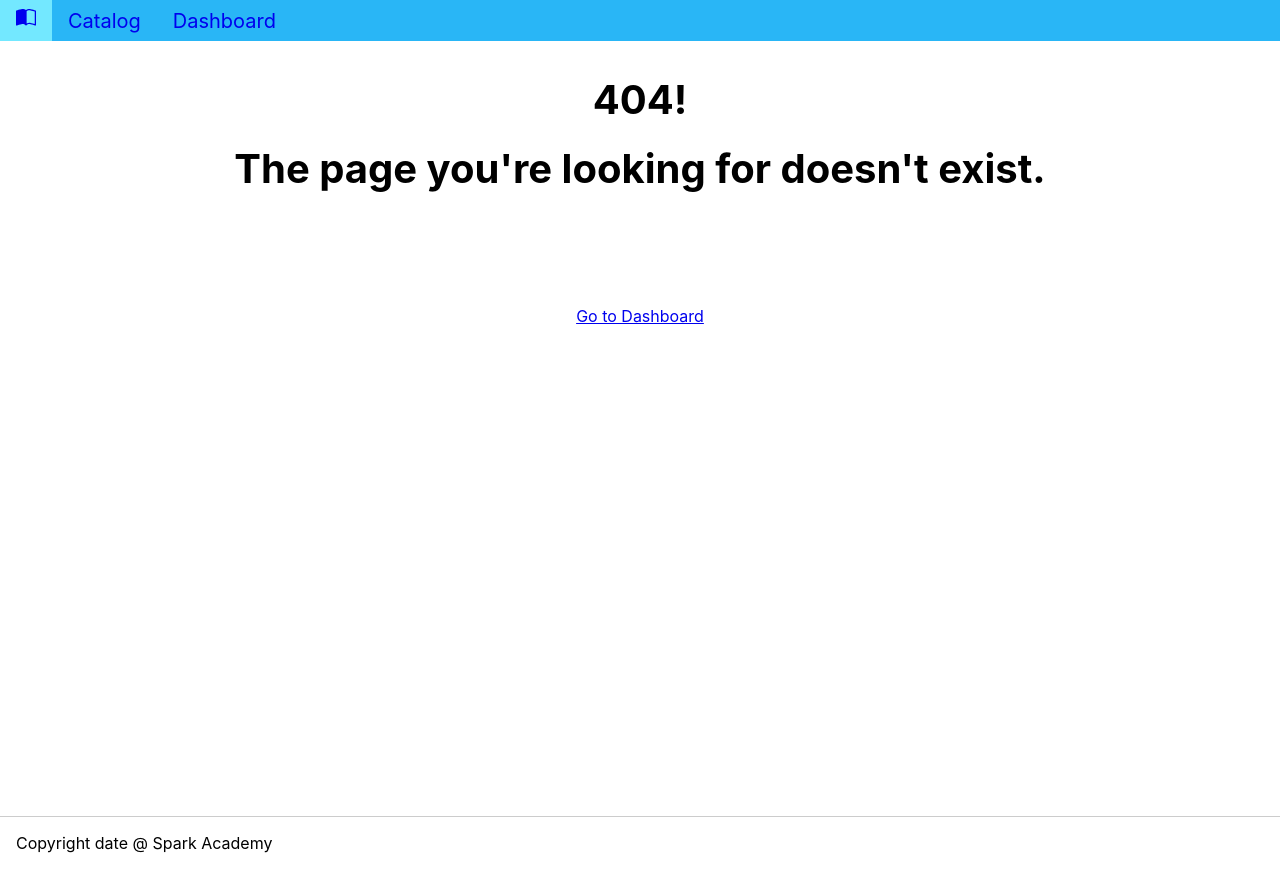
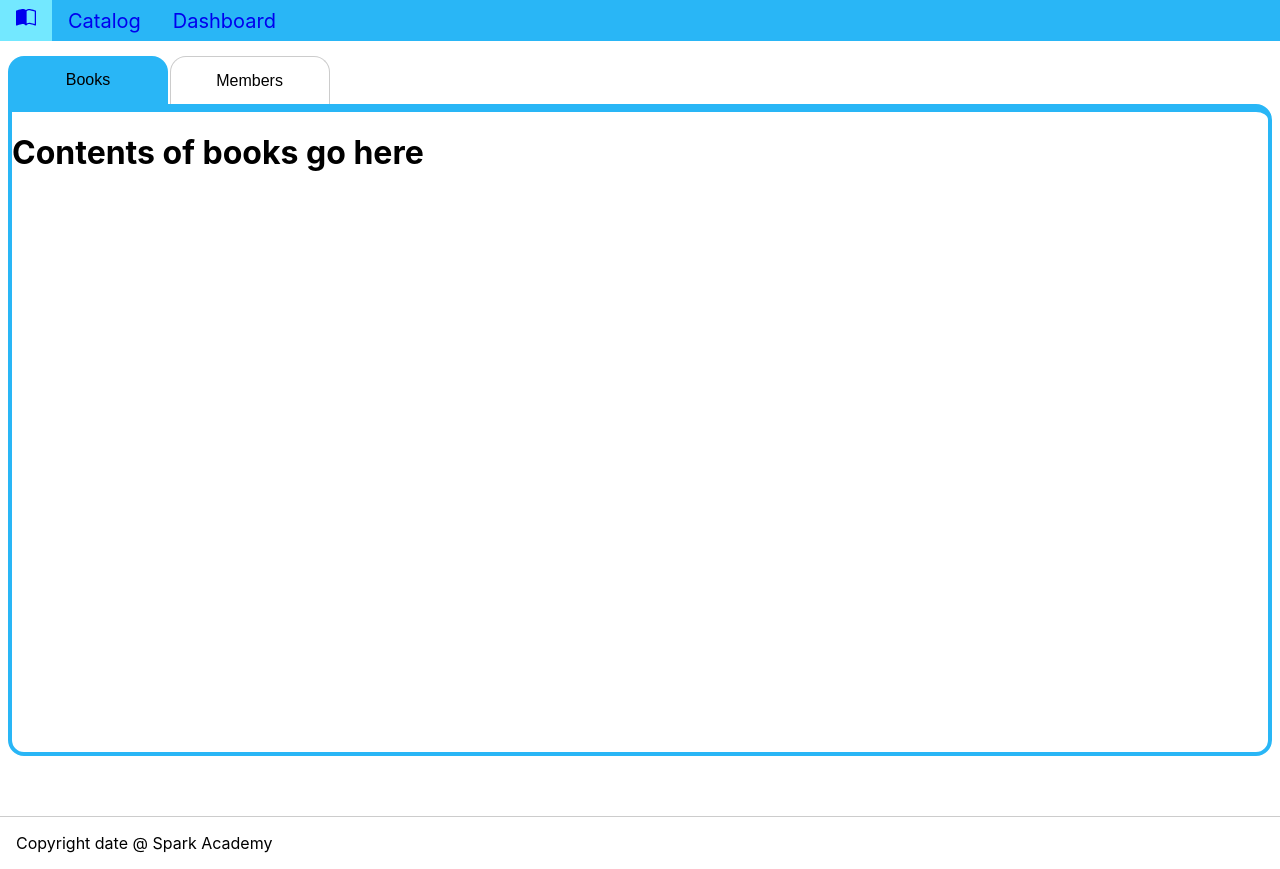
Before and after one commit to MadhaviImashi/LMS_frontend, a React (Create React App) app: page / in a window 1280 px wide. Before the commit this address had no page. Built offline with nearby package versions, Linux system fonts and the light colour scheme.

Commit message:
route created for root(/)

```diff
--- a/src/App.js
+++ b/src/App.js
@@ -16,7 +16,7 @@ import {NavBar, NavItem, NavLink} from "./components/Navbar";
 // import { DASHBOARD } from "./shared/routes";
 import Spinner from "./components/Spinner";
 //import the Routes that we created in the shared file
-import { DASHBOARD, CATALOG } from "./shared/routes";
+import { ROOT, DASHBOARD, CATALOG } from "./shared/routes";
 
 //enable Lazy Loading feature in React to import Dashboard component(then it will load this only when needed i think. not sure)
 const Dashboard = React.lazy(() => {
@@ -46,6 +46,7 @@ function App() {
   let switchRoutes = (
     <Suspense fallback = {<Spinner/>}> {/* using Suspense, create a fallback component onbehalf of Dashboard component(so this fallback component will be displayed until the lazy component get downloaded)*/}
         <Switch>
+              <Route path={ROOT}><Dashboard/></Route>
               {/* <Route path="/about"><Dashboard/></Route> */}
               <Route path={DASHBOARD}><Dashboard/></Route>
               <Route exact path={CATALOG} component={Spinner}/>
--- a/src/shared/routes.js
+++ b/src/shared/routes.js
@@ -1,3 +1,4 @@
 //store all the route paths of the application in separate constants for ease of use
+export const ROOT = "/";
 export const CATALOG = "/catalog";
 export const DASHBOARD = "/dashboard";
```
